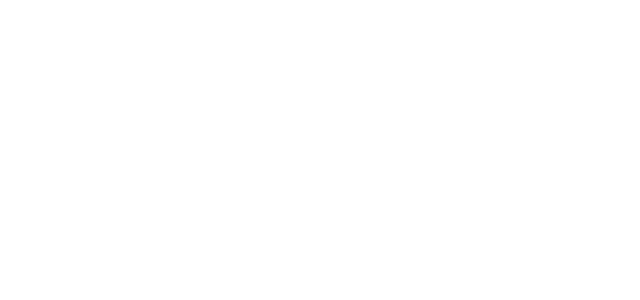
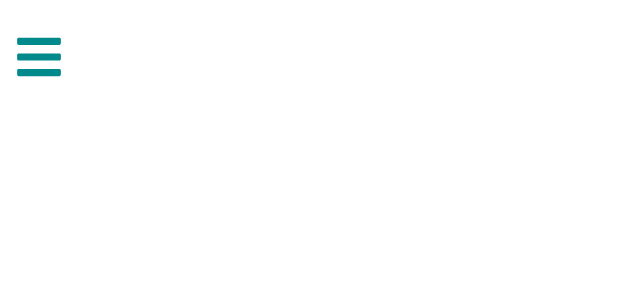
Before and after one commit to Garcia-Tony/ProBudgetApp, a React (Vite) app in the folder client/: page /home in a window 1280 px wide. Before the commit this address had no page. Shown: the top 300 px of the page, without its empty margins (0-640 px from the left). Built offline with nearby package versions, Linux system fonts and the light colour scheme.

Commit message:
Create the menu bar with hover transition and popup functionality

```diff
--- a/client/src/App.tsx
+++ b/client/src/App.tsx
@@ -2,7 +2,7 @@
 import { AuthPage } from './Pages/SwitchPage';
 import { UserProvider } from './components/UserContext';
 import { RegistrationForm } from './Pages/SignUp';
-
+import { Home } from './Pages/Home';
 export function App() {
   return (
     <UserProvider>
@@ -10,6 +10,7 @@
         <Route index element={<RegistrationForm />} />
         <Route path="/sign-up" element={<Navigate to="/" />} />
         <Route path="/log-in" element={<AuthPage mode="log-in" />} />
+        <Route path="/home" element={<Home />} />
       </Routes>
     </UserProvider>
   );
--- /dev/null
+++ b/client/src/Pages/Home.tsx
@@ -0,0 +1,33 @@
+import { useState } from 'react';
+
+export function Home() {
+  const [isMenuOpen, setIsMenuOpen] = useState(false);
+
+  const toggleMenu = () => setIsMenuOpen((prev) => !prev);
+
+  return (
+    <div className="relative flex-grow flex-1 pl-2 px-4">
+      <div className="flex items-center space-x-4">
+        <button
+          className="rounded py-2 px-1.5 bg-white hover:bg-gray-200 transition mt-6"
+          onClick={toggleMenu}>
+          <svg
+            className="md:w-[50px] md:h-[50px] w-8 h-8 text-[#01898B]"
+            viewBox="0 0 448 512">
+            <path
+              fill="currentColor"
+              d="M16 132h416c8.837 0 16-7.163 16-16v-40c0-8.837-7.163-16-16-16H16C7.163 60 0 67.163 0 76v40c0 8.837 7.163 16 16 16zm0 160h416c8.837 0 16-7.163 16-16v-40c0-8.837-7.163-16-16-16H16c-8.837 0-16 7.163-16 16v40c0 8.837 7.163 16 16 16zm0 160h416c8.837 0 16-7.163 16-16v-40c0-8.837-7.163-16-16-16H16c-8.837 0-16 7.163-16 16v40c0 8.837 7.163 16 16 16z"
+            />
+          </svg>
+        </button>
+      </div>
+
+      {isMenuOpen && (
+        <div
+          className={`absolute top-0 left-0 h-screen w-64 bg-white shadow-md border transition-all transform ease-in-out
+  ${isMenuOpen ? 'translate-x-0' : '-translate-x-full'}
+  shadow-lg shadow-black md:w-1/2`}></div>
+      )}
+    </div>
+  );
+}
```
